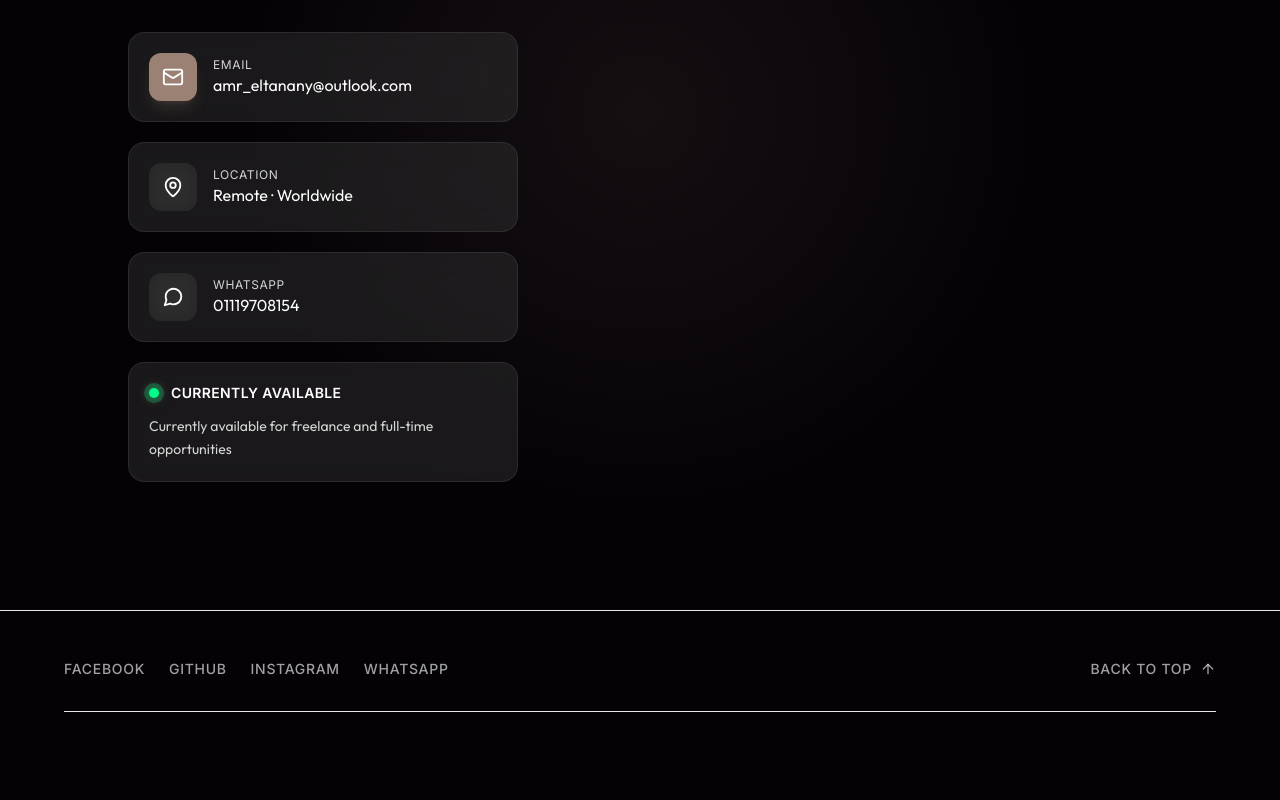
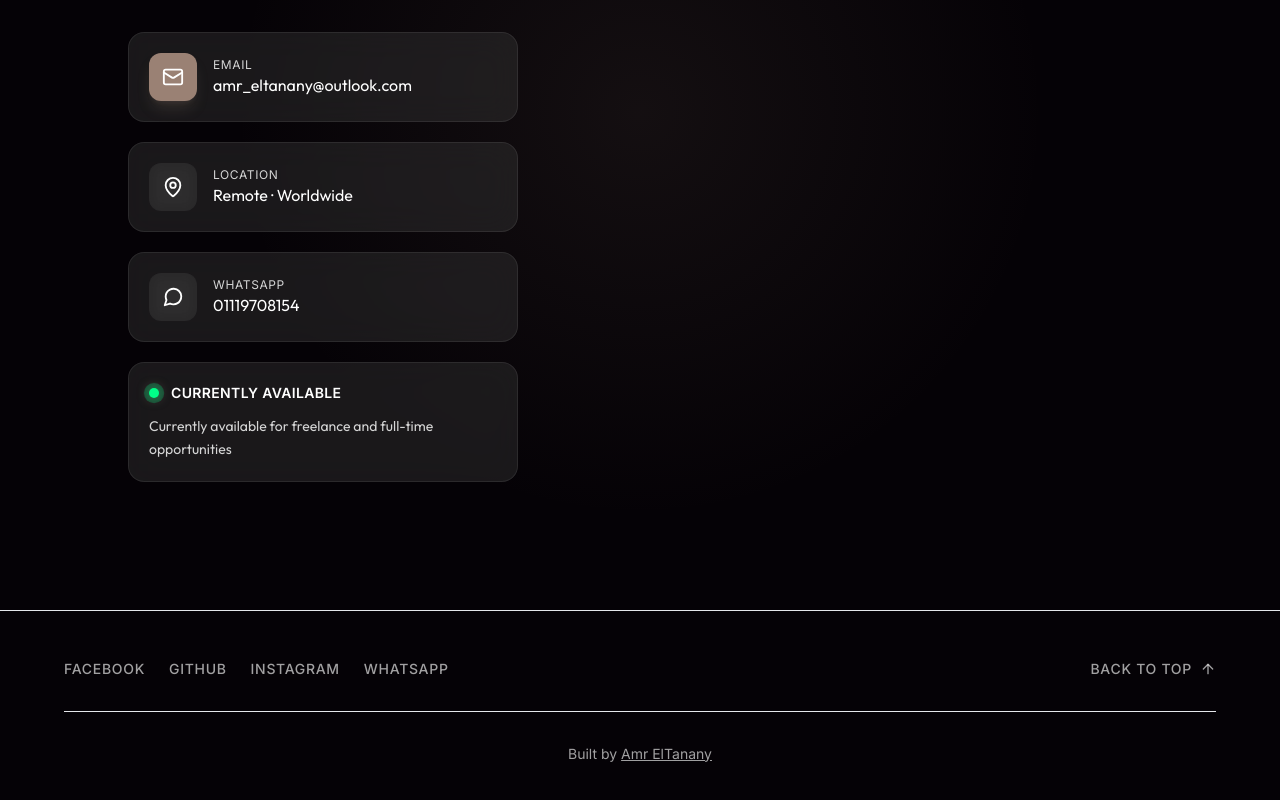
Before and after one commit to amreltanany/Amr_Portfolio, a React (Vite) app: page / in a window 1280 px wide. Shown: the part 5406-6206 px from the top of the page. Built offline with nearby package versions, Linux system fonts and the light colour scheme.

Commit message:
Add Built by Amr ElTanany link
Co-Authored-By: Claude Sonnet 5.5 <noreply@anthropic.com>

```diff
--- a/src/components/Footer.tsx
+++ b/src/components/Footer.tsx
@@ -41,7 +41,7 @@ export default function Footer() {
         </div>
 
         <div className="mt-8 border-t border-white/8 pt-8 text-center">
-
+          <p className="font-inter text-sm text-secondary/75">Built by <a href="https://amreltanany.com" target="_blank" rel="noopener noreferrer" className="underline transition-colors hover:text-white">Amr ElTanany</a></p>
         </div>
       </div>
     </footer>
```
